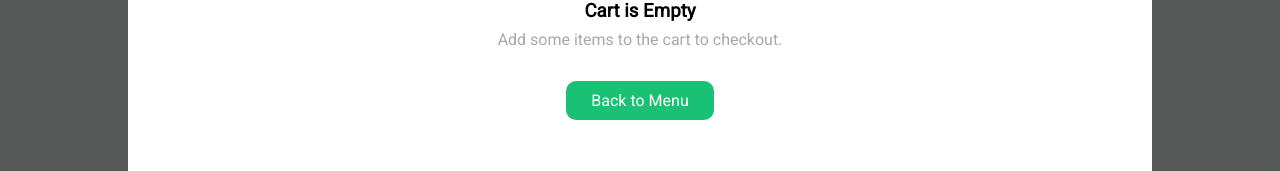
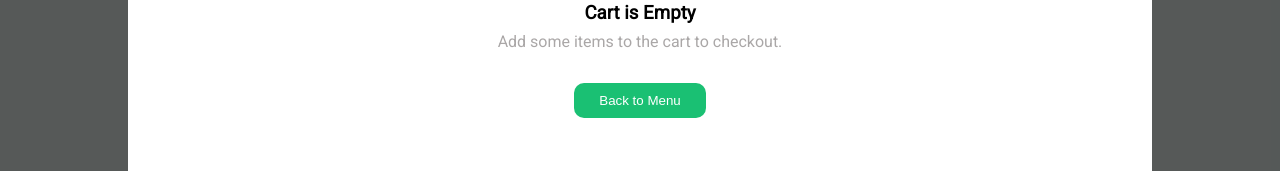
Before and after one commit to Team-CSI-Trainees/Raghav-JTGeats, a React (Create React App) app: page / in a window 1280 px wide. Both pictures are taken after a click on the picture 1159 px from the left and 27 px from the top of the page. Shown: the part 413-584 px from the top of the page. Built offline with nearby package versions, Linux system fonts and the light colour scheme.

Commit message:
cart updated

```diff
--- a/package.json
+++ b/package.json
@@ -10,9 +10,11 @@
     "@testing-library/jest-dom": "^5.16.5",
     "@testing-library/react": "^13.4.0",
     "@testing-library/user-event": "^13.5.0",
+    "gh": "^2.8.9",
     "gh-pages": "^4.0.0",
     "modules": "^0.4.0",
     "node": "^19.0.0",
+    "pages": "^0.0.16",
     "react": "^18.2.0",
     "react-dom": "^18.2.0",
     "react-router-dom": "^6.4.2",
--- a/src/App.js
+++ b/src/App.js
@@ -13,18 +13,13 @@ const App =() =>{
     return (
         <div>
             <Navbar/>
-            {/* <Home/>
-            <Menu/>
-            <Carousel/>
-            <Video/>
-            <Contact/> */}
 
 
             <Routes>
                <Route path="/Raghav-JTGeats/" element={<Landingsection/>}/>
                <Route path="/Raghav-JTGeats/about" element={<Carousel/>}/>
                <Route path="/Raghav-JTGeats/menu" element={<Menu/>}/>
-               <Route path="//Raghav-JTGeats/blog" element={<Video/>}/>
+               <Route path="/Raghav-JTGeats/blog" element={<Video/>}/>
                <Route path="/Raghav-JTGeats/contact" element={<Contact/>}/>
             </Routes>
 
--- a/src/Navbar.css
+++ b/src/Navbar.css
@@ -187,4 +187,5 @@
     margin: 2rem 0;
     padding: 10px 25px;
     border-radius: 10px;
+    border: none;
 }
--- a/src/Navbar.js
+++ b/src/Navbar.js
@@ -9,7 +9,7 @@ import emptybag from "./images/emptybag.png";
 import { FontAwesomeIcon } from '@fortawesome/react-fontawesome';
 import { faBars } from '@fortawesome/free-solid-svg-icons';
 import { faXmark } from '@fortawesome/free-solid-svg-icons';
-import { Link, NavLink } from "react-router-dom";
+import { Link, NavLink, useNavigate } from "react-router-dom";
 import Mycart from "./Mycart";
 import Mycartdata from "./Mycartdata";
 
@@ -17,12 +17,18 @@ const Navbar = () => {
   const [OpenMenu,setOpenMenu]=useState(false);
   const[mycartdisplay,setmycartdisplay]=useState(false);
   const[emptycart,setemptycart]=useState(false);
+  const navigate=useNavigate();
 
   const checkcart=()=>{
   if(Mycartdata.length==0)
   setemptycart(true);
   else
   setemptycart(false);
+  }
+
+  const hideCart=()=>{
+    setmycartdisplay(false);
+    navigate("./Raghav-JTGeats/menu")
   }
     return (
 
@@ -51,7 +57,7 @@ const Navbar = () => {
                 <img src={emptybag}/>
                 <h3>Cart is Empty</h3>
                 <p>Add some items to the cart to checkout.</p>
-                <Link to="/menu" id="back-menu" onClick={()=>mycartdisplay(false)}>Back to Menu</Link>
+                <button id="back-menu" onClick={hideCart}>Back to Menu</button>
               </div>
               <div className={emptycart?"hide":"fullbag"}>
              <div className="item-display">
@@ -79,7 +85,7 @@ const Navbar = () => {
                 return (<Mycart itemname={val.name} itemquantity={val.quantity} itemprice={val.price}/>)
                })
               }
-              <Link to="/menu" id="back-menu" onClick={()=>mycartdisplay(false)}>Back to Menu</Link>
+              <button id="back-menu" onClick={hideCart}>Back to Menu</button>
               </div>
             </div>
           </div>
```
Also changed, not shown: 8 other files (tests, documents, lock files or other folders).
